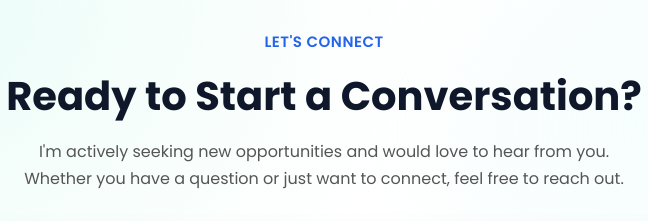
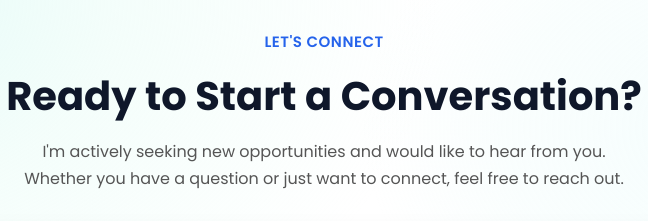
Before and after one commit to Ch-MoMahmoud/Ch-MoMahmoud.github.io, a plain HTML site: page index.html in a window 1280 px wide. Shown: the part 6480-6701 px from the top of the page, 316-964 px from the left. Drawn offline with Linux system fonts and the light colour scheme.

Commit message:
Update index.html

```diff
--- a/index.html
+++ b/index.html
@@ -360,7 +360,7 @@
       <h4 class="subtitle">Let's Connect</h4>
       <h1 class="title">Ready to Start a Conversation?</h1>
       <p class="description">
-        I'm actively seeking new opportunities and would love to hear from you.
+        I'm actively seeking new opportunities and would like to hear from you.
         Whether you have a question or just want to connect, feel free to reach out.
       </p>
 
```
